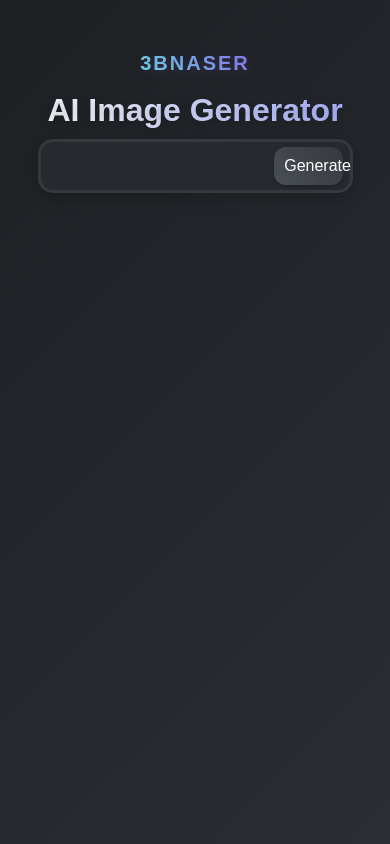
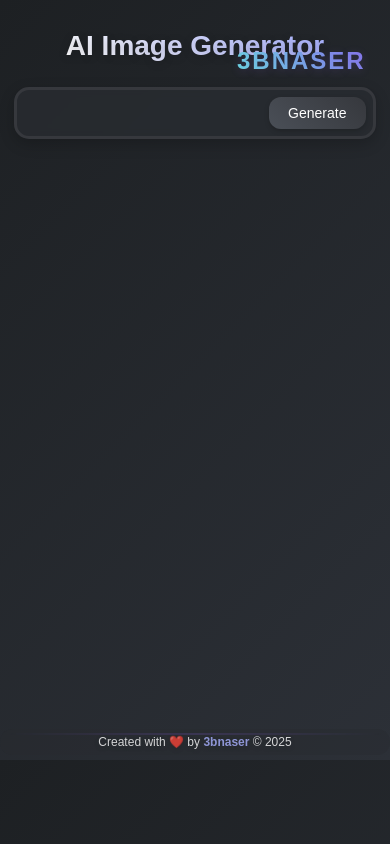
Before and after one commit to Mo7amed-3bnaser/Ai-Image-Generator, a plain HTML site: page index.html in a window 390 px wide. Shown: the top 844 px of the page. Drawn offline with Linux system fonts and the light colour scheme.

Commit message:
Updated HTML & CSS files

```diff
--- a/index.html
+++ b/index.html
@@ -8,7 +8,7 @@
 </head>
 <body>
    <!-- Logo -->
-   <div class="logo">3BNASER</div>
+   <div  class="logo"><a href="index.html">3BNASER</a></div>
 
    <!-- title of the project  -->
    <h1>AI Image Generator</h1>
--- a/style.css
+++ b/style.css
@@ -80,7 +80,7 @@ button:active {
     justify-content: center;
     align-items: center;
     width: min(95%, 900px);
-    margin-bottom: 120px;
+    margin-bottom: 40px;
     margin-top: 20px;
 }
 
@@ -113,7 +113,7 @@ button:active {
 
 .copyright {
     position: absolute;
-    bottom: 20px;
+    bottom: 10px;
     left: 50%;
     transform: translateX(-50%);
     text-align: center;
@@ -136,8 +136,10 @@ button:active {
     border-radius: 20px;
     backdrop-filter: blur(5px);
 }
-
-.logo {
+.logo{
+    cursor: pointer;
+}
+.logo a{
     position: absolute;
     top: 20px;
     left: 30px;
@@ -153,9 +155,10 @@ button:active {
     border-radius: 12px;
     transition: all 0.3s ease;
     text-shadow: 0 2px 10px rgba(138, 100, 235, 0.2);
+    text-decoration: none;
 }
 
-.logo:hover {
+a:hover {
     border-color: rgba(138, 100, 235, 0.3);
     transform: translateY(-2px);
     box-shadow: 0 5px 15px rgba(138, 100, 235, 0.2);
@@ -163,7 +166,7 @@ button:active {
 
 .divider {
     position: absolute;
-    bottom: 60px;
+    bottom: 40px;
     left: 50%;
     transform: translateX(-50%);
     width: 80%;
@@ -177,25 +180,20 @@ button:active {
     z-index: 5;
 }
 
-@media (max-width: 600px) {
+@media (max-width: 768px) {
     body {
-        gap: 25px;
+        gap: 30px;
+        padding: 20px 15px;
+        min-height: 100vh;
     }
 
     h1 {
-        margin-bottom: -15px;
-    }
-
-    .images {
-        margin-top: -15px;
-    }
-
-    h1 {
-        font-size: 32px;
+        font-size: 36px;
     }
 
     .prompt {
-        padding: 5px;
+        width: 95%;
+        padding: 6px;
     }
 
     input, button {
@@ -203,25 +201,76 @@ button:active {
         padding: 10px;
     }
 
-    .copyright {
-        font-size: 14px;
-        bottom: 15px;
+    .images {
+        width: 95%;
+        margin-bottom: 35px;
+    }
+
+    .images div {
+        max-height: 550px;
     }
 
     .logo {
+        font-size: 22px;
         position: relative;
         top: 0;
         left: 0;
-        margin-bottom: -20px;
-        font-size: 20px;
+        margin-bottom: -10px;
+    }
+}
+
+@media (max-width: 480px) {
+    body {
+        gap: 25px;
+        padding: 15px 10px;
+        min-height: 90vh;
+    }
+
+    h1 {
+        font-size: 28px;
+    }
+
+    .prompt {
+        width: 98%;
+        padding: 5px;
+    }
+
+    input {
+        width: 70%;
+        font-size: 14px;
+    }
+
+    button {
+        width: 28%;
+        font-size: 14px;
+        padding: 8px;
+    }
+
+    .images {
+        width: 98%;
+        margin-bottom: 30px;
+    }
+
+    .images div {
+        max-height: 400px;
+        border-radius: 15px;
+    }
+
+    .copyright {
+        font-size: 12px;
+        bottom: 5px;
+    }
+
+    .copyright p {
+        padding: 6px 15px;
     }
 
     .divider {
-        bottom: 45px;
-        width: 90%;
+        bottom: 25px;
+        width: 95%;
     }
 
-    .images div {
-        max-height: 500px;
+    .logo {
+        font-size: 18px;
     }
 }
```
